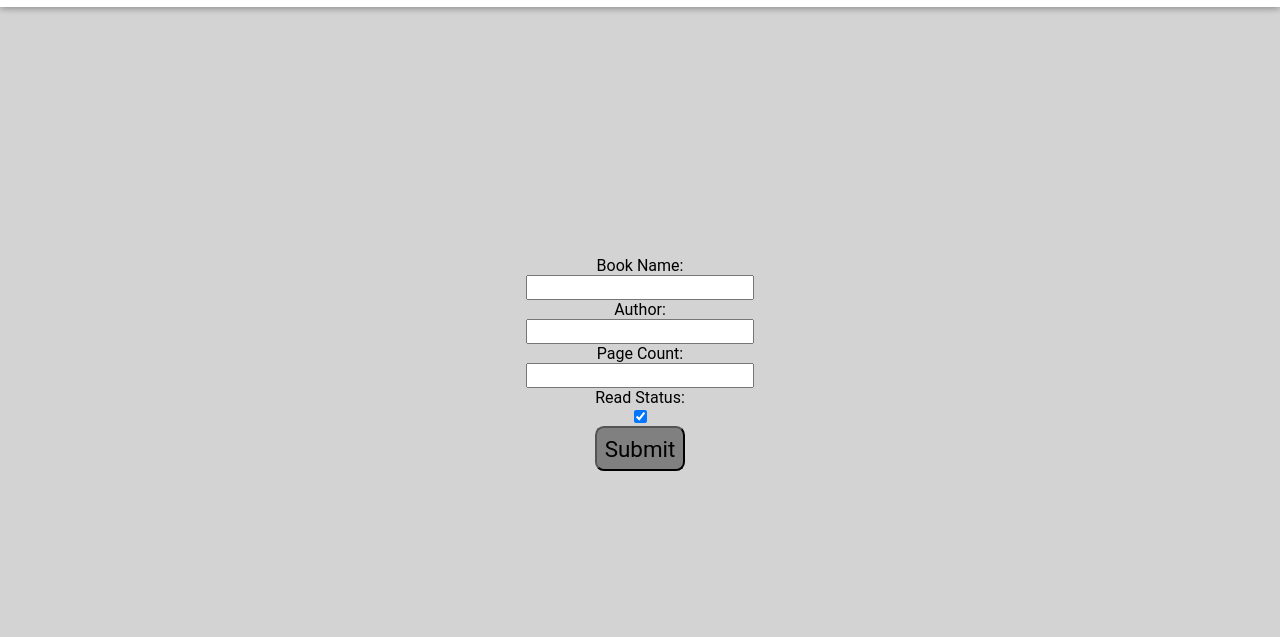
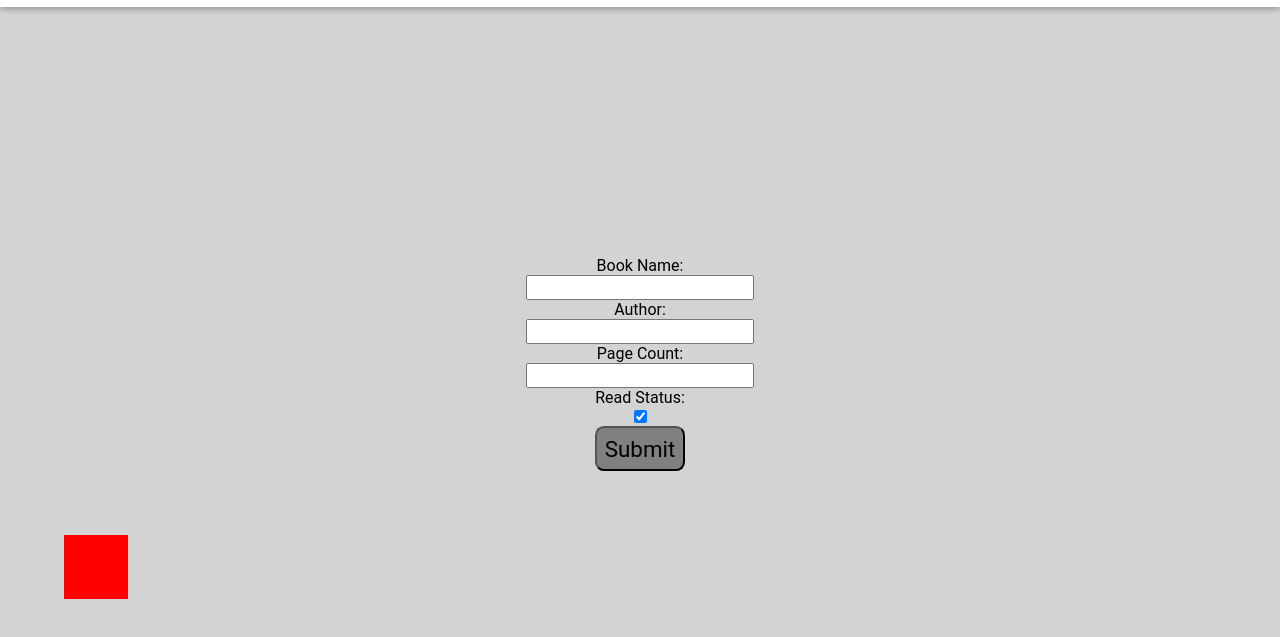
Before and after one commit to TermFerd/library-project, a plain HTML site: page index.html in a window 1280 px wide. Both pictures are taken after typing "Sample", "Sample", "Sample" into the empty fields and a click on the button "Submit". Shown: the part 89-726 px from the top of the page. Drawn offline with Linux system fonts and the light colour scheme.

Commit message:
stuff
things

```diff
--- a/script.js
+++ b/script.js
@@ -6,10 +6,11 @@ const authorInput = document.querySelector('#author');
 const pagesInput = document.querySelector('#pages');
 const readInput = document.querySelector('#read');
 const submitBtn = document.getElementById('submitBtn');
+const bookCase = document.querySelector('.bookcase')
 
 let myLibrary = [];
 
-  // book constructor
+  // book constructor (details needed for a book)
 
 function Book(title, author, pages) {
   this.title = title;
@@ -29,6 +30,7 @@ const addBookToLibrary = function() {
 
   myLibrary.push(newBook);
   formReset();
+  createBook();
 
 }
 
@@ -36,7 +38,7 @@ const addBookToLibrary = function() {
 
 submitBtn.addEventListener('click', addBookToLibrary);
 
- // the additional processes (that happen when you add a book)
+ // resetting the form
 
 const formReset = () => {
   titleInput.value = '';
@@ -45,6 +47,17 @@ const formReset = () => {
   readInput.value = '';
 };
 
+ // creating a new book
+
+const createBook = (item) => {
+  const div = document.createElement('div');
+  const newBookTitle = document.createElement('h3');
+
+  div.className = "bookcase-book";
+  bookCase.appendChild(div);
 
 
+
+};
+
 console.log(myLibrary)
--- a/styles.css
+++ b/styles.css
@@ -72,7 +72,7 @@ h1 {
     flex-direction: column;
 }
 
-/* Modal to add */
+/* Modal to add a book */
 
 .form.modal.addbook {
     width: 100%;
@@ -94,4 +94,15 @@ form {
 .bookcase {
     height: 30%;
     width: 100%;
+    padding: 4em;
 }
+
+
+/* Book appended child */
+
+.bookcase-book {
+    display: flex;
+    height: 4em;
+    width: 4em;
+    background-color: red;
+}
```
Also changed, not shown: index.html (+0 -1 lines).
